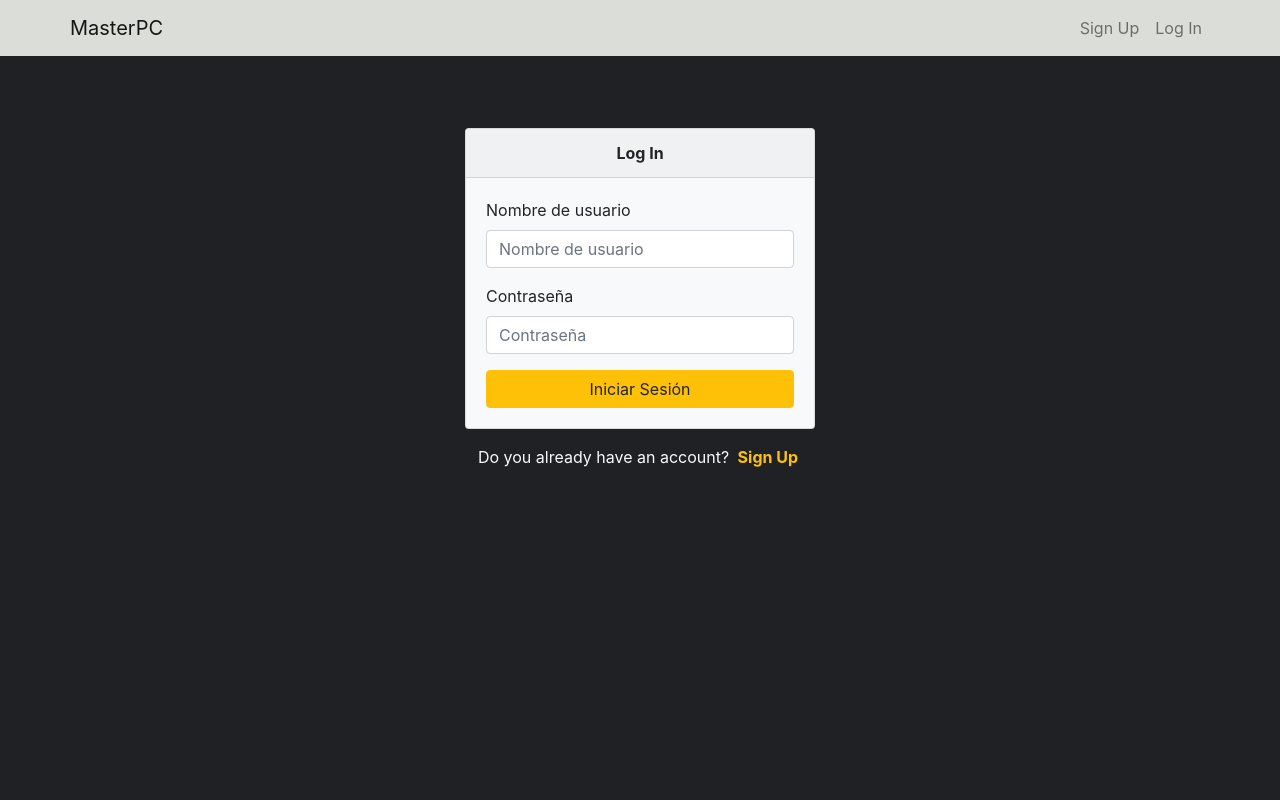
After one commit to samir04m/MasterPC, a Django app: page /accounts/login/ in a window 1280 px wide. The commit adds this page. Run offline with Django 3.2, Linux system fonts and the light colour scheme; parts of the project's set-up code (start-up, migrations or seed data) failed here and were passed over; some libraries are stand-ins or nearby versions.

Commit message:
Login & Sign up

```diff
--- a/masterpc/apps/user/urls.py
+++ b/masterpc/apps/user/urls.py
@@ -3,4 +3,7 @@ from .views import *
 
 urlpatterns = [
     path('', index, name='index'),
+
+    path('signup/', UserRegister.as_view(), name='signup'),
+    path('register-success/', register_success, name='register_success'),
 ]
--- a/masterpc/masterpc/settings.py
+++ b/masterpc/masterpc/settings.py
@@ -11,6 +11,7 @@ https://docs.djangoproject.com/en/3.0/ref/settings/
 """
 
 import os
+from django.urls import reverse_lazy
 
 # Build paths inside the project like this: os.path.join(BASE_DIR, ...)
 BASE_DIR = os.path.dirname(os.path.dirname(os.path.abspath(__file__)))
@@ -119,6 +120,10 @@ USE_L10N = True
 
 USE_TZ = True
 
+# Login and register
+
+LOGIN_REDIRECT_URL = reverse_lazy('index')
+LOGOUT_REDIRECT_URL = reverse_lazy('login')
 
 # Static files (CSS, JavaScript, Images)
 # https://docs.djangoproject.com/en/3.0/howto/static-files/
--- a/masterpc/masterpc/urls.py
+++ b/masterpc/masterpc/urls.py
@@ -1,7 +1,12 @@
 from django.contrib import admin
 from django.urls import path, include
+from django.contrib.auth import views as auth_views
+from django.contrib.auth.views import logout_then_login
 
 urlpatterns = [
+    path('admin/', admin.site.urls),
     path('', include('apps.user.urls')),
-    path('admin/', admin.site.urls),
+
+    path('accounts/login/', auth_views.LoginView.as_view(), name='login'),
+    path('logout/', logout_then_login, name='logout'),
 ]
--- a/masterpc/static/css/styles.css
+++ b/masterpc/static/css/styles.css
@@ -0,0 +1,13 @@
+body {
+	display: flex;
+	min-height: 100vh;
+	flex-direction: column;
+}
+main {
+	flex: 1 0 auto;
+}
+
+
+.bg-dark-1 { background-color: #202125; }
+.bg-dark-2 { background-color: #2d2e32; }
+.bg-light-1 { background-color: #dbddd9; }
--- a/masterpc/templates/base/base.html
+++ b/masterpc/templates/base/base.html
@@ -10,7 +10,7 @@
     <link rel="stylesheet" href="{% static 'css/styles.css' %}">
     <script src="{% static 'js/fontawesome.js' %}"></script>
 </head>
-<body>
+<body class="bg-dark-1">
     {% block navbar %}
         {% include 'base/navbar.html' %}
     {% endblock %}
--- a/masterpc/templates/base/navbar.html
+++ b/masterpc/templates/base/navbar.html
@@ -0,0 +1,29 @@
+<nav class="navbar navbar-expand navbar-light bg-light-1">
+    <div class="container">
+        <a href="{% url 'index' %}" class="navbar-brand">MasterPC</a>
+        <ul class="navbar-nav mr-auto">
+            <!-- <li class="nav-item">
+                <a href="" class="nav-link">Home </a>
+            </li> -->
+        </ul>
+        {% if not request.user.is_authenticated %}
+            <ul class="navbar-nav ml-auto">
+                <li class="nav-item">
+                    <a href="{% url 'signup' %}" class="nav-link">Sign Up</a>
+                </li>
+                <li class="nav-item">
+                    <a href="{% url 'login' %}" class="nav-link">Log In</a>
+                </li>
+            </ul>
+        {% else %}
+            <ul class="navbar-nav ml-auto">
+                <li class="nav-item">
+                    <a href="#" class="nav-link">{{ username }}</a>
+                </li>
+                <li class="nav-item">
+                    <a href="{% url 'logout' %}" class="nav-link">Log Out</a>
+                </li>
+            </ul>
+        {% endif %}
+    </div>
+</nav>
--- /dev/null
+++ b/masterpc/templates/registration/login.html
@@ -0,0 +1,54 @@
+{% extends 'base/base.html' %}
+
+{% block title %}Log In{% endblock %}
+
+{% block container %}
+<br><br><br>
+<div class="container">
+    <div class="row">
+        <div class="col-sm-12 offset-md-4 col-md-4">
+            <div class="card bg-light mb-3">
+                <div class="card-header text-center">
+                    <b>Log In</b>
+                </div>
+                <div class="card-body">
+                    <form method="post" class="">
+                        {% csrf_token %}
+                        <div class="form-group">
+                            <label for="username">{{ form.username.label }}</label>
+                            <input type="text" name="username" class="form-control"
+                                placeholder="{{ form.username.label }}">
+                        </div>
+                        <div class="form-group">
+                            <label for="password">{{ form.password.label }}</label>
+                            <input type="password" name="password" class="form-control"
+                                placeholder="{{ form.password.label }}">
+                        </div>
+
+                        <div class="text-center">
+                            <button type="submit" class="btn btn-warning btn-block">Iniciar Sesión</button>
+                        </div>
+                    </form>
+                </div>
+            </div>
+
+            {% if form.non_field_errors %}
+                <div class="alert alert-danger alert-dismissible" role="alert">
+                    <button type="button" class="close" data-dismiss="alert" aria-label="Close">
+                        <span aria-hidden="true">&times;</span>
+                    </button>
+                    <strong>Error: </strong> {{ form.non_field_errors }}
+                </div>
+            {% endif %}
+
+            <div class="text-light text-center">
+                Do you already have an account?
+                <a href="{% url 'signup' %}" class="mx-1 text-warning"><b>Sign Up</b></a>
+            </div>
+
+        </div>
+    </div>
+</div>
+
+
+{% endblock %}
```
Also changed, not shown: masterpc/apps/user/forms.py (added, +35 -0 lines), masterpc/apps/user/views.py (+31 -1 lines), masterpc/templates/registration/register_success.html (added, +26 -0 lines), masterpc/templates/registration/signup.html (added, +76 -0 lines), masterpc/templates/user/index.html (+70 -1 lines), masterpc/db_masterpc.sqlite3.
